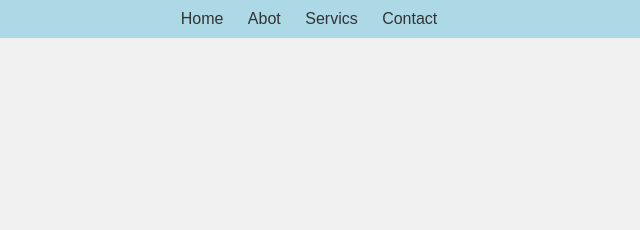
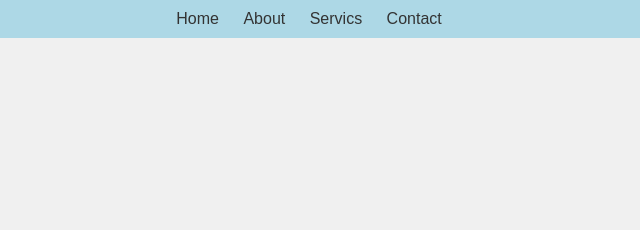
Before and after one commit to ivaylo-trakiauni/GitPractice, a plain HTML site: page index.html in a window 1280 px wide. Shown: the full height of the page, 321-961 px from the left. Drawn offline with Linux system fonts and the light colour scheme.

Commit message:
fix about typo

```diff
--- a/index.html
+++ b/index.html
@@ -11,7 +11,7 @@
     <nav>
         <ul>
             <li><a href="index.html">Home</a></li>
-            <li><a href="about.html">Abot</a></li> <!-- Bug: Typo in link -->
+            <li><a href="about.html">About</a></li> <!-- Bug: Typo in link -->
             <li><a href="services.html">Servics</a></li> <!-- Bug: Typo in link -->
             <li><a href="wrong.html">Contact</a></li> <!-- Bug: Wrong link -->
         </ul>
```
